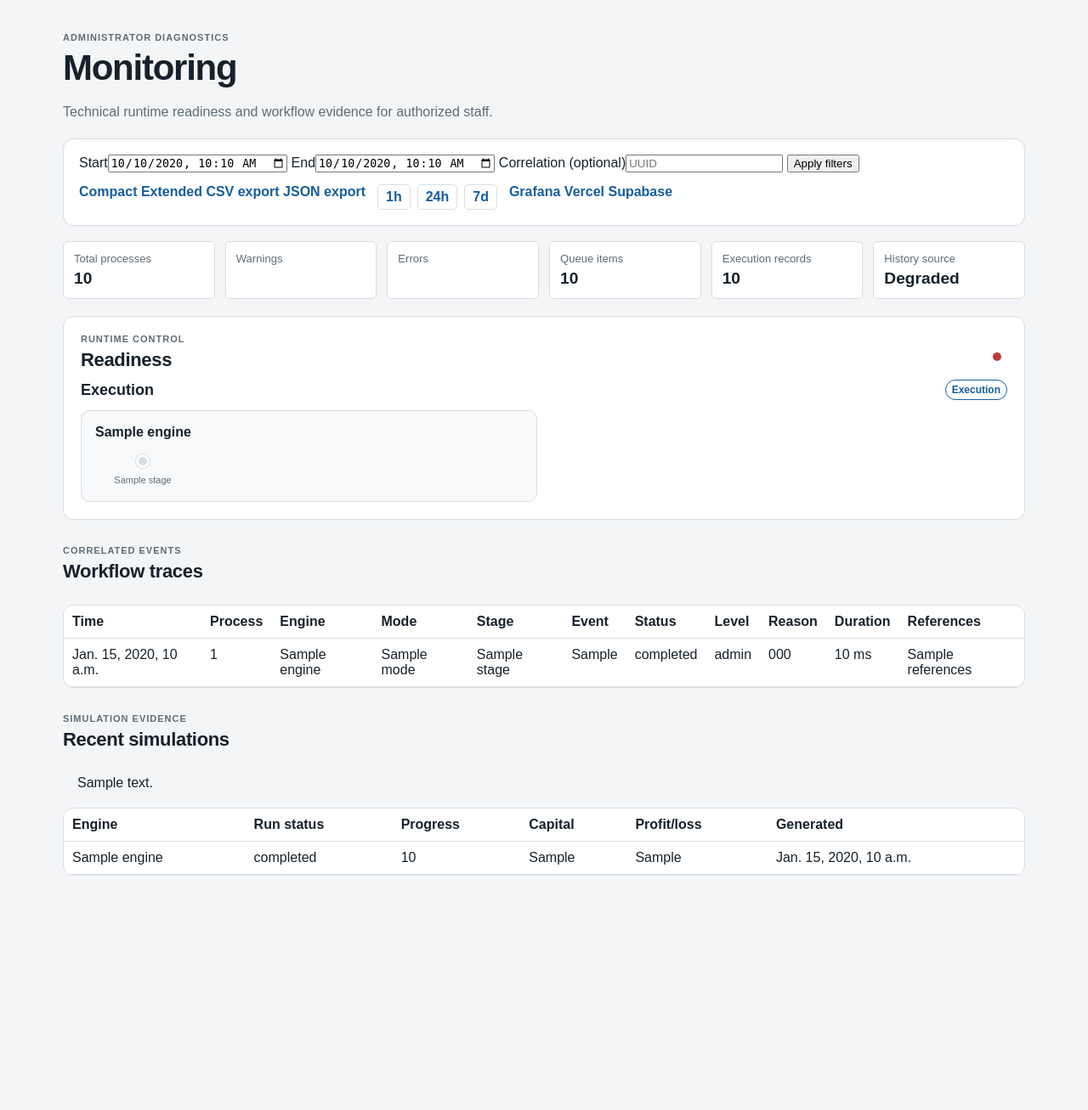
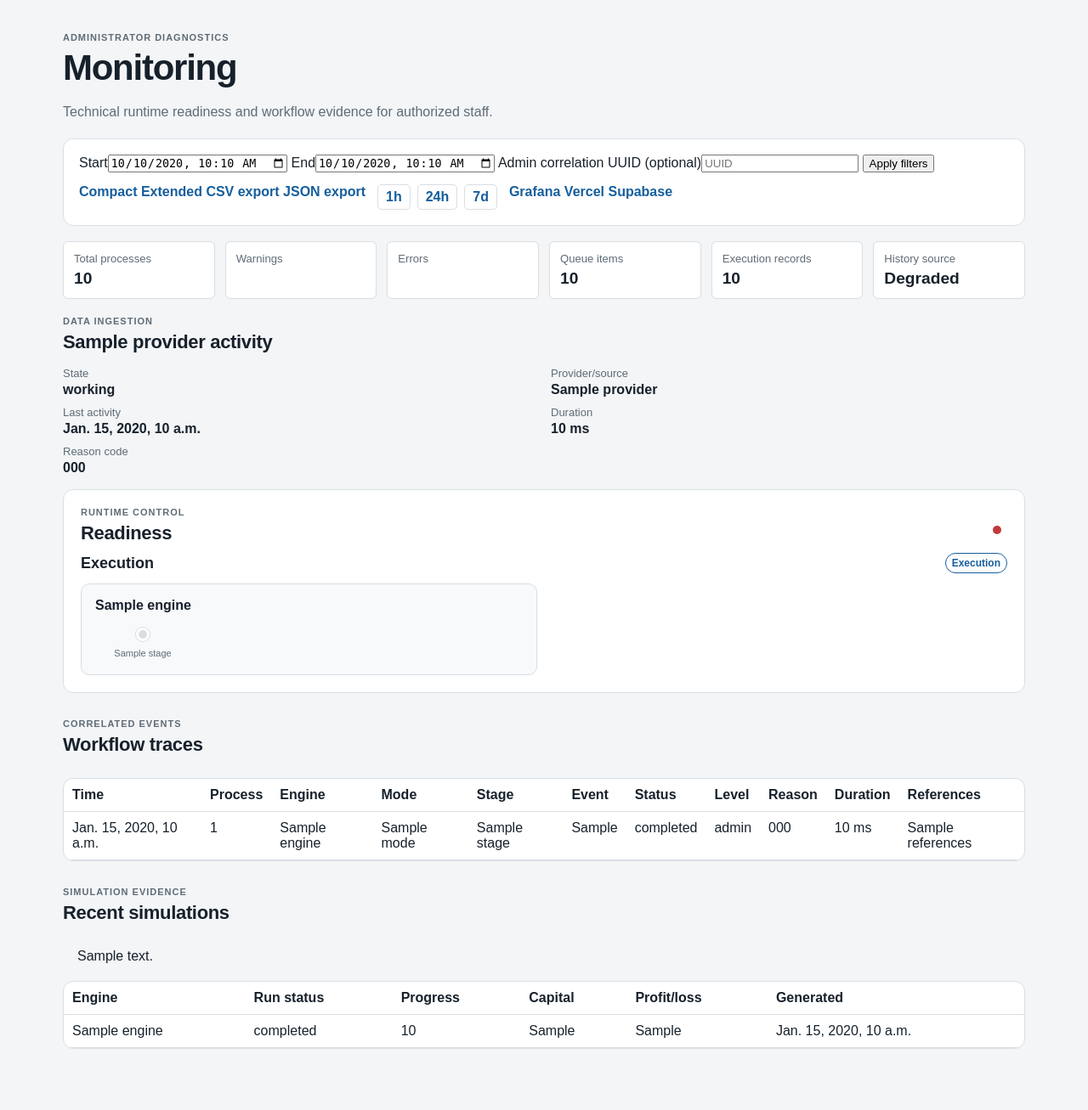
Before and after one commit to BytecodeBrewer/Q-Bet, a Django app: template templates/qbet_web/monitoring.html in a window 1280 px wide. Shown: the part 63-1370 px from the top of the page at 85% size. Before the commit the page ends 1094 px from the top, so only its background shows below. Run offline with Django 5.2, Linux system fonts and the light colour scheme; the template is opened without the code that fills it: most values are stand-ins (such as "Sample title", 1, 10 or a date in 2020).

Commit message:
feat(#187): expose technical provider activity and download feedback

```diff
--- a/templates/qbet_web/monitoring.html
+++ b/templates/qbet_web/monitoring.html
@@ -13,14 +13,14 @@
       <input type="hidden" name="range" value="custom">
       <label>Start<input type="datetime-local" name="start" value="{{ monitoring_start|date:'Y-m-d\\TH:i' }}" required></label>
       <label>End<input type="datetime-local" name="end" value="{{ monitoring_end|date:'Y-m-d\\TH:i' }}" required></label>
-      <label>Correlation (optional)<input type="text" name="correlation" value="{{ request.GET.correlation }}" placeholder="UUID"></label>
+      <label>Admin correlation UUID (optional)<input type="text" name="correlation" value="{{ request.GET.correlation }}" placeholder="UUID"></label>
       <button type="submit">Apply filters</button>
     </form>
     <nav aria-label="Monitoring view and export actions">
       <a href="?view=compact{% if monitoring_query_parameters %}&amp;{{ monitoring_query_parameters }}{% endif %}"{% if monitoring_view == 'compact' %} aria-current="page"{% endif %}>Compact</a>
       <a href="?view=extended{% if monitoring_query_parameters %}&amp;{{ monitoring_query_parameters }}{% endif %}"{% if monitoring_view == 'extended' %} aria-current="page"{% endif %}>Extended</a>
-      <a href="{% url 'monitoring-export' 'csv' %}?view={{ monitoring_view }}{% if monitoring_query_parameters %}&amp;{{ monitoring_query_parameters }}{% endif %}">CSV export</a>
-      <a href="{% url 'monitoring-export' 'json' %}?view={{ monitoring_view }}{% if monitoring_query_parameters %}&amp;{{ monitoring_query_parameters }}{% endif %}">JSON export</a>
+      <a data-download-feedback href="{% url 'monitoring-export' 'csv' %}?view={{ monitoring_view }}{% if monitoring_query_parameters %}&amp;{{ monitoring_query_parameters }}{% endif %}">CSV export</a>
+      <a data-download-feedback href="{% url 'monitoring-export' 'json' %}?view={{ monitoring_view }}{% if monitoring_query_parameters %}&amp;{{ monitoring_query_parameters }}{% endif %}">JSON export</a>
     </nav>
     <nav class="monitoring-presets" aria-label="Monitoring time range">
       <a href="?range=1h&amp;view={{ monitoring_view }}{% if request.GET.correlation %}&amp;correlation={{ request.GET.correlation|urlencode }}{% endif %}"{% if monitoring_range == '1h' %} aria-current="page"{% endif %}>1h</a>
@@ -45,6 +45,22 @@
   <div><span>Execution records</span><strong>{{ execution_total }}</strong></div>
   <div><span>History source</span><strong>{% if monitoring_records.available and observability_available %}Available{% else %}Degraded{% endif %}</strong></div>
 </section>
+
+<section class="provider-activity activity-state activity-{{ provider_activity.state }}" aria-labelledby="provider-activity-heading">
+  <div>
+    <span class="eyebrow">Data ingestion</span>
+    <h2 id="provider-activity-heading">{{ provider_activity.label }}</h2>
+    <dl class="metric-list">
+      <div><dt>State</dt><dd>{{ provider_activity.state }}</dd></div>
+      <div><dt>Provider/source</dt><dd>{{ provider_activity.provider|default:"No recent provider query" }}</dd></div>
+      <div><dt>Last activity</dt><dd>{{ provider_activity.occurred_at|default:"No recent provider query" }}</dd></div>
+      <div><dt>Duration</dt><dd>{% if provider_activity.duration_ms is not None %}{{ provider_activity.duration_ms }} ms{% else %}—{% endif %}</dd></div>
+      <div><dt>Reason code</dt><dd>{{ provider_activity.reason_code|default:"—" }}</dd></div>
+    </dl>
+  </div>
+  {% if provider_activity.is_working %}<span class="activity-spinner" aria-label="Working"></span>{% elif provider_activity.state == "success" %}<span class="activity-check" aria-label="Success">✓</span>{% endif %}
+</section>
+<p class="download-status" data-download-status role="status"></p>
 {% if monitoring_records.available == False %}
   <section class="monitoring-history-state" role="status">
     <span class="status status-red" aria-hidden="true"></span>
@@ -65,7 +81,7 @@
         <article class="surface-subtle readiness-card{% if not engine.enabled %} is-inactive{% endif %}" data-runtime-engine="execution:{{ engine.engine_id }}">
           <div class="card-heading">
             <strong>{{ engine.name }}</strong>
-            <span class="status status-{{ engine.status }}" title="{% if engine.live_state == 'running' %}Running{% elif engine.live_state == 'active' %}Active{% elif engine.live_state == 'warning' %}Warning{% elif engine.live_state == 'error' %}Error{% else %}Inactive{% endif %}" aria-label="{% if engine.live_state == 'running' %}Running{% elif engine.live_state == 'active' %}Active{% elif engine.live_state == 'warning' %}Warning{% elif engine.live_state == 'error' %}Error{% else %}Inactive{% endif %}"></span>
+            <span class="status status-{{ engine.status }}" title="{% if engine.live_state == 'running' %}Running{% elif engine.live_state == 'active' %}Ready{% elif engine.live_state == 'warning' %}Warning{% elif engine.live_state == 'error' %}Error{% else %}Inactive{% endif %}" aria-label="{% if engine.live_state == 'running' %}Running{% elif engine.live_state == 'active' %}Ready{% elif engine.live_state == 'warning' %}Warning{% elif engine.live_state == 'error' %}Error{% else %}Inactive{% endif %}"></span>
           </div>
           <div class="readiness-track" aria-label="{{ engine.name }} execution readiness">
             {% for stage in engine.workflow_stages %}
@@ -85,7 +101,7 @@
           <article class="surface-subtle readiness-card{% if not engine.enabled %} is-inactive{% endif %}" data-runtime-engine="simulation:{{ engine.engine_id }}">
             <div class="card-heading">
               <strong>{{ engine.name }}</strong>
-              <span class="status status-{{ engine.status }}" title="{% if engine.live_state == 'running' %}Running{% elif engine.live_state == 'active' %}Active{% elif engine.live_state == 'warning' %}Warning{% elif engine.live_state == 'error' %}Error{% else %}Inactive{% endif %}" aria-label="{% if engine.live_state == 'running' %}Running{% elif engine.live_state == 'active' %}Active{% elif engine.live_state == 'warning' %}Warning{% elif engine.live_state == 'error' %}Error{% else %}Inactive{% endif %}"></span>
+              <span class="status status-{{ engine.status }}" title="{% if engine.live_state == 'running' %}Running{% elif engine.live_state == 'active' %}Ready{% elif engine.live_state == 'warning' %}Warning{% elif engine.live_state == 'error' %}Error{% else %}Inactive{% endif %}" aria-label="{% if engine.live_state == 'running' %}Running{% elif engine.live_state == 'active' %}Ready{% elif engine.live_state == 'warning' %}Warning{% elif engine.live_state == 'error' %}Error{% else %}Inactive{% endif %}"></span>
             </div>
             <div class="readiness-track" aria-label="{{ engine.name }} simulation readiness">
               {% for stage in engine.workflow_stages %}
```
